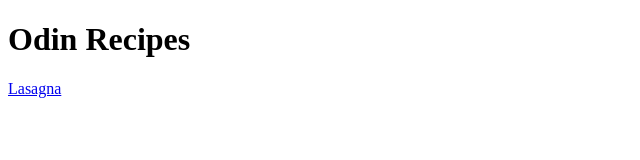
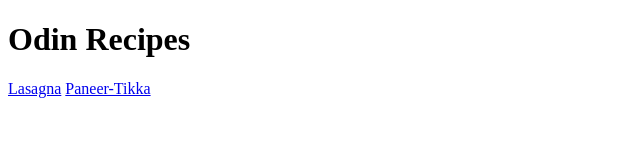
Before and after one commit to BlackFoxR5/odin-recipes, a plain HTML site: page index.html in a window 1280 px wide. Shown: the whole page, without its empty margins (0-640 px from the left). Drawn offline with Linux system fonts and the light colour scheme.

Commit message:
Second recipe is added

```diff
--- a/index.html
+++ b/index.html
@@ -8,5 +8,6 @@
 <body>
     <h1>Odin Recipes</h1>
     <a href="recipes/lasagna.html">Lasagna</a>
+    <a href="recipes/paneer-tikka.html">Paneer-Tikka</a>
 </body>
 </html>
```
